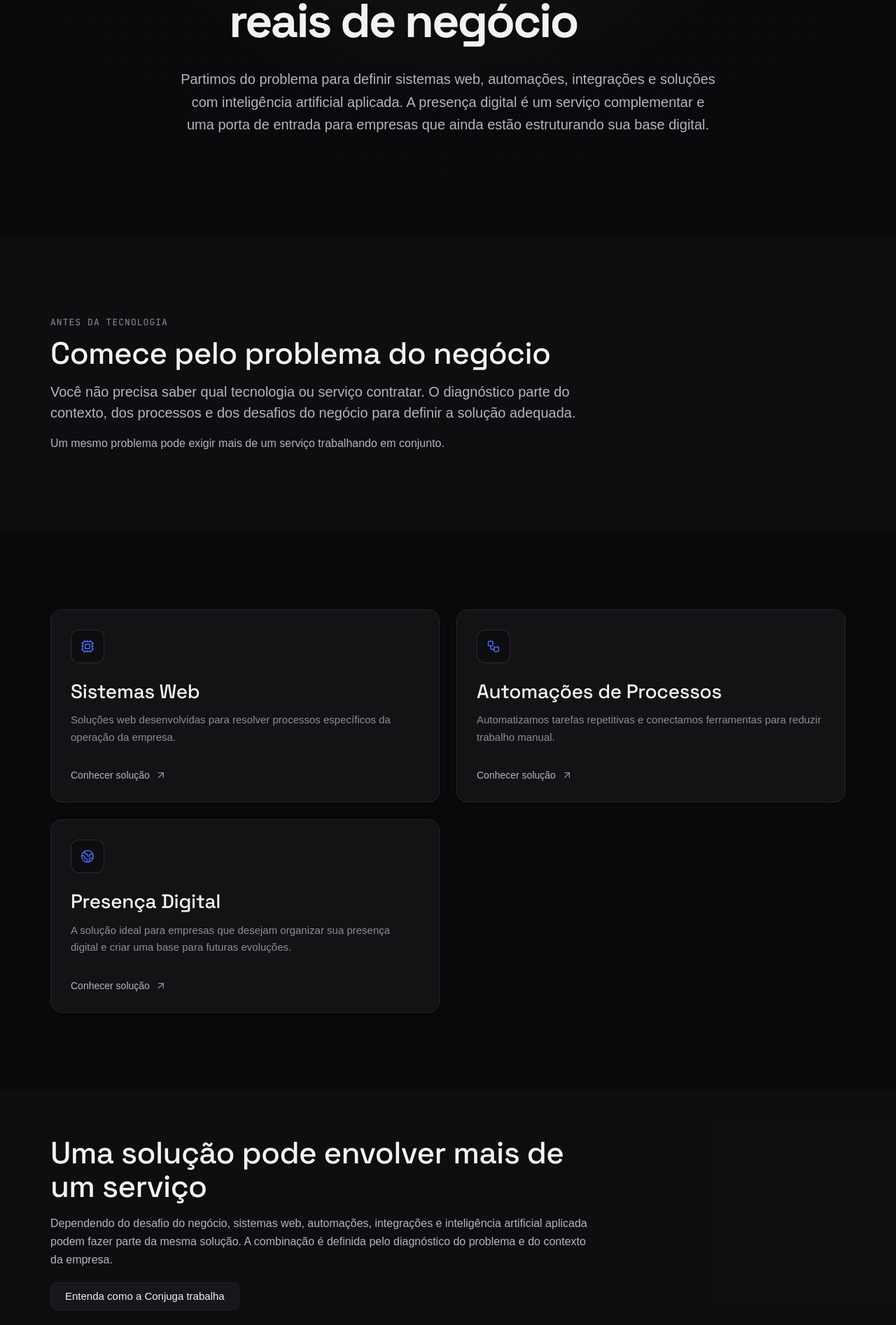
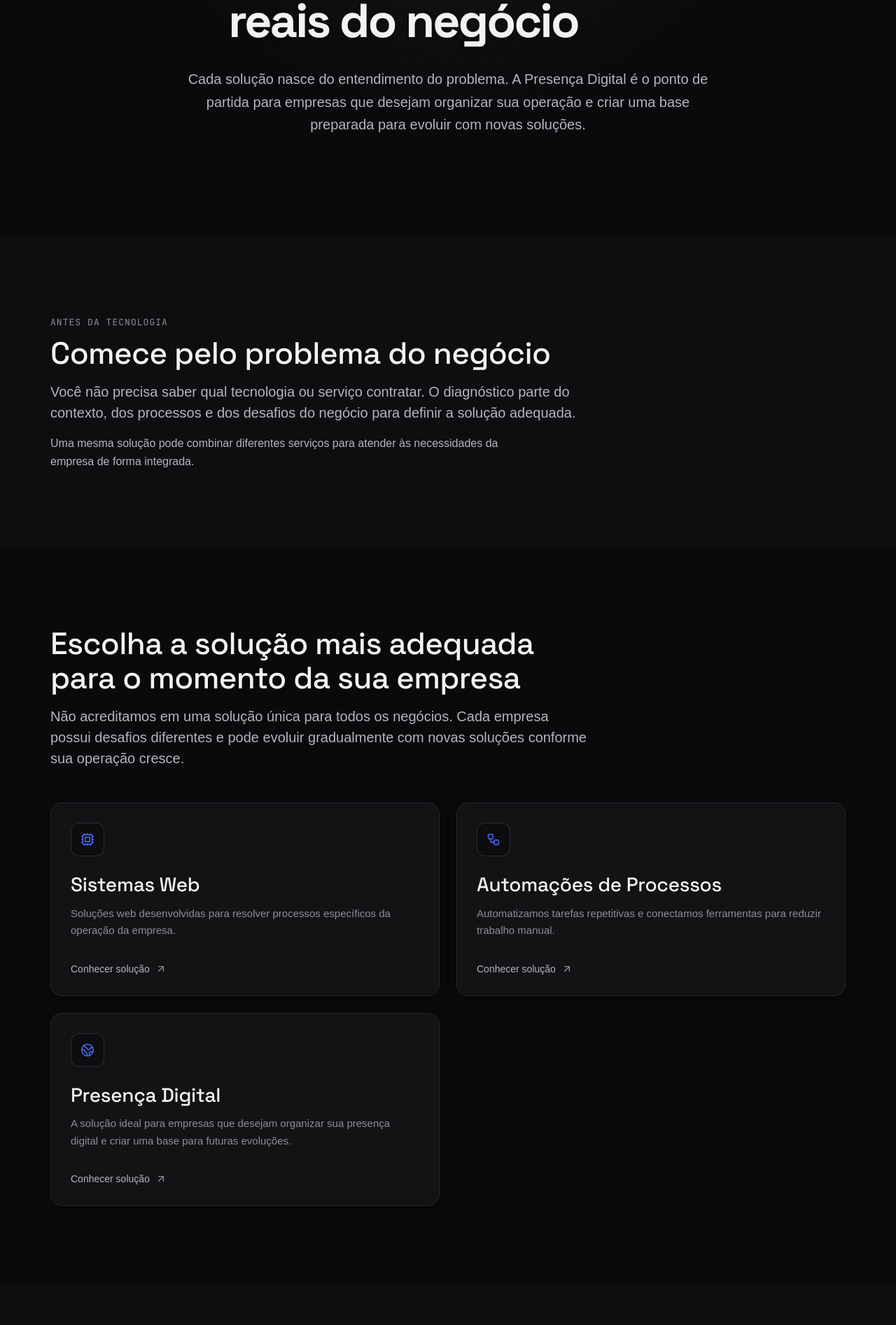
Before and after one commit to marllonpanisset/conjuga, a Next.js app: page /servicos in a window 1280 px wide. Shown: the part 426-2320 px from the top of the page at 70% size. Built offline with nearby package versions, Linux system fonts and the light colour scheme; a web font is replaced by a local one.

Commit message:
feat(services): align services page with solution-based positioning

```diff
--- a/app/(marketing)/servicos/page.tsx
+++ b/app/(marketing)/servicos/page.tsx
@@ -15,7 +15,7 @@ import { breadcrumbJsonLd } from "@/lib/structured-data";
 export const metadata: Metadata = buildMetadata({
   title: "Serviços",
   description:
-    "Sistemas web, automações, integrações e inteligência artificial aplicada para empresas de serviços. Presença digital como serviço complementar e porta de entrada para empresas que estruturam sua base digital.",
+    "Conheça as soluções da Conjuga para organizar processos, fortalecer a presença digital e preparar empresas para evoluir com novas tecnologias conforme o crescimento do negócio.",
   path: "/servicos",
 });
 
@@ -37,8 +37,8 @@ export default function ServicosPage() {
 
       <Hero
         eyebrow="Serviços"
-        title="Engenharia de software construída para desafios reais de negócio"
-        description="Partimos do problema para definir sistemas web, automações, integrações e soluções com inteligência artificial aplicada. A presença digital é um serviço complementar e uma porta de entrada para empresas que ainda estão estruturando sua base digital."
+        title="Soluções desenvolvidas para resolver desafios reais do negócio"
+        description="Cada solução nasce do entendimento do problema. A Presença Digital é o ponto de partida para empresas que desejam organizar sua operação e criar uma base preparada para evoluir com novas soluções."
       />
 
       <Section surface>
@@ -57,8 +57,8 @@ export default function ServicosPage() {
             </Text>
 
             <Text className="mt-4 max-w-2xl">
-              Um mesmo problema pode exigir mais de um serviço trabalhando em
-              conjunto.
+              Uma mesma solução pode combinar diferentes serviços para atender
+              às necessidades da empresa de forma integrada.
             </Text>
           </div>
         </Container>
@@ -66,6 +66,18 @@ export default function ServicosPage() {
 
       <Section>
         <Container>
+          <div className="mb-12 max-w-3xl">
+            <Heading as="h2">
+              Escolha a solução mais adequada para o momento da sua empresa
+            </Heading>
+
+            <Text variant="lead" className="mt-4">
+              Não acreditamos em uma solução única para todos os negócios. Cada
+              empresa possui desafios diferentes e pode evoluir gradualmente com
+              novas soluções conforme sua operação cresce.
+            </Text>
+          </div>
+
           <Grid cols={2}>
             {services.map((service) => (
               <ServiceCard key={service.slug} service={service} />
@@ -82,10 +94,10 @@ export default function ServicosPage() {
             </Heading>
 
             <Text className="mt-4">
-              Dependendo do desafio do negócio, sistemas web, automações,
-              integrações e inteligência artificial aplicada podem fazer parte
-              da mesma solução. A combinação é definida pelo diagnóstico do
-              problema e do contexto da empresa.
+              Dependendo do desafio da empresa, uma solução pode combinar
+              Presença Digital, Sistemas Web e Automações de Processos. Novas
+              soluções poderão ser incorporadas conforme a operação evolui e
+              novas necessidades surgem.
             </Text>
 
             <Button href="/sobre" variant="secondary" className="mt-5">
@@ -98,7 +110,7 @@ export default function ServicosPage() {
       <Section>
         <CTASection
           title="Não sabe qual solução faz sentido?"
-          description="Conte o problema e o contexto da sua empresa para identificarmos a solução mais adequada ao seu momento."
+          description="Conte como sua empresa funciona hoje e quais desafios deseja resolver. A partir desse diagnóstico, definimos a solução mais adequada para o seu momento."
           actions={
             <Button href="/contato" size="lg">
               Conversar com a Conjuga
```
